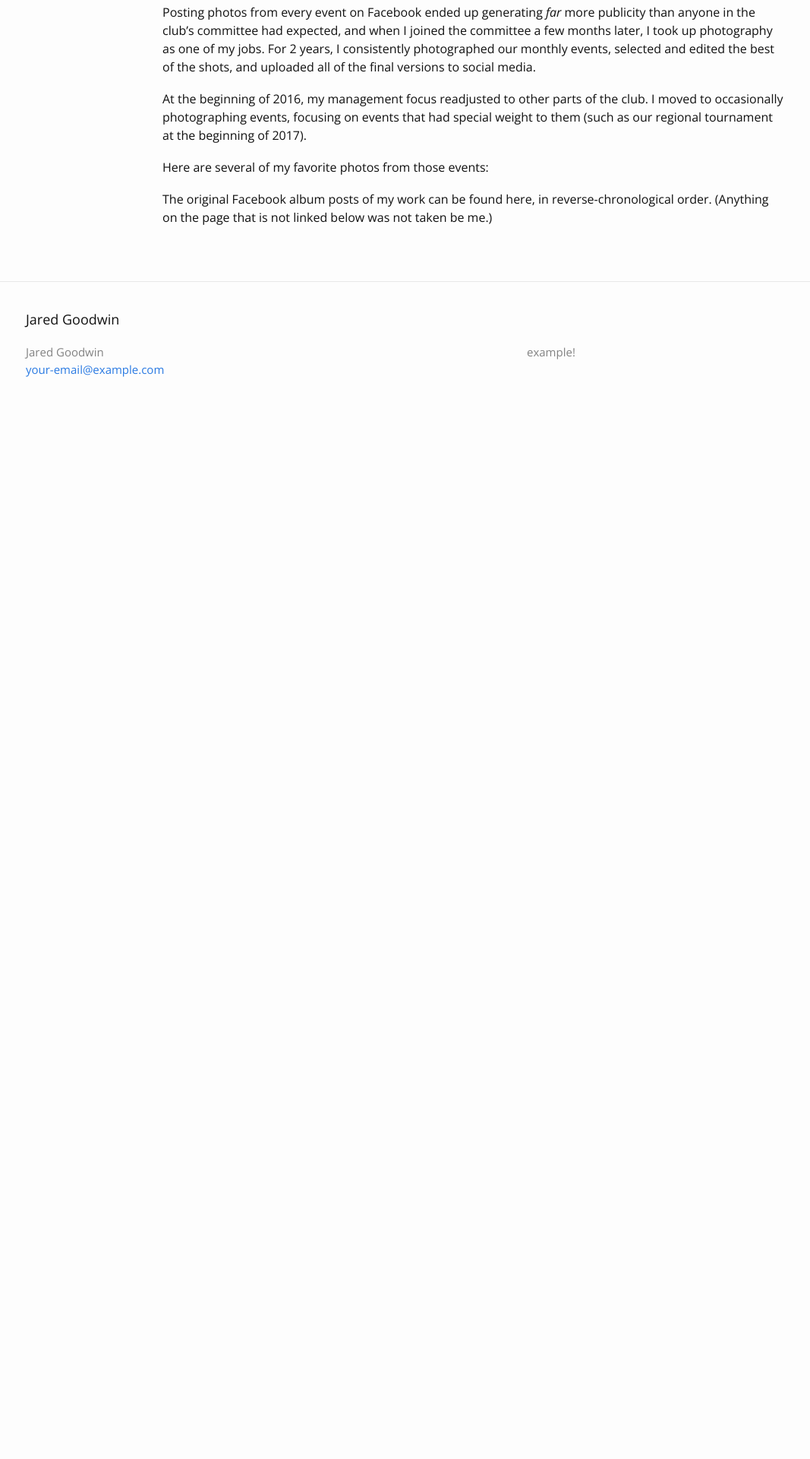
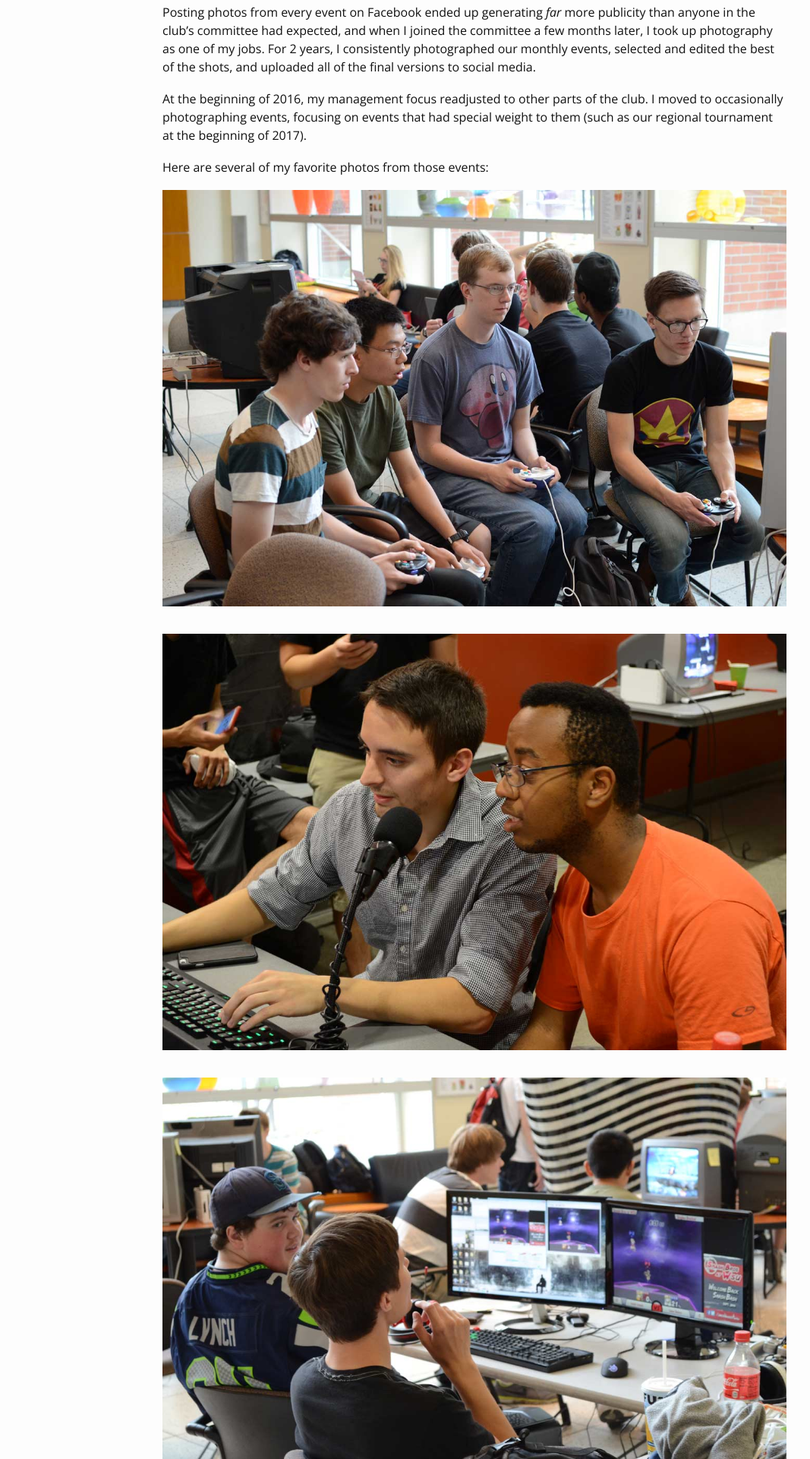
Before and after one commit to goodwin72/jaredrgoodwin.com, a Jekyll site: the page built from _work/smash-bros-at-wsu-photography.md, in a window 1280 px wide. Shown: the part 934-2854 px from the top of the page at 76% size, without its empty margins (15-1082 px from the left). Built offline with Jekyll 4.4.1, drawn with Linux system fonts in a browser that asks for light colours; before the commit the page ends 1503 px from its top, so only the background shows below that.

Commit message:
Added content photos to SB@WSU photography page

```diff
--- a/_work/smash-bros-at-wsu-photography.md
+++ b/_work/smash-bros-at-wsu-photography.md
@@ -20,7 +20,15 @@ At the beginning of 2016, my management focus readjusted to other parts of the c
 
 Here are several of my favorite photos from those events:
 
+<figcaption></figcaption>
 
+{%- include image-custom.html use-thumbnail=true img="/assets/img/work__smash-bros-at-wsu-photo__1.jpg" alt-text="Smash Bros at WSU Photo 1" -%}
+
+{%- include image-custom.html use-thumbnail=true img="/assets/img/work__smash-bros-at-wsu-photo__2.jpg" alt-text="Smash Bros at WSU Photo 2" -%}
+
+{%- include image-custom.html use-thumbnail=true img="/assets/img/work__smash-bros-at-wsu-photo__3.jpg" alt-text="Smash Bros at WSU Photo 3" -%}
+
+{%- include image-custom.html use-thumbnail=true img="/assets/img/work__smash-bros-at-wsu-photo__4.jpg" alt-text="Smash Bros at WSU Photo 4" -%}
 
 
 The original Facebook album posts of my work can be found here, in reverse-chronological order. (Anything on the page that is not linked below was not taken be me.)
```
